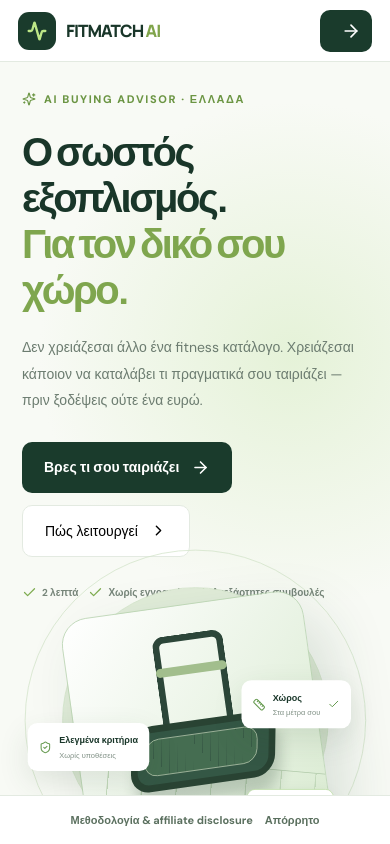
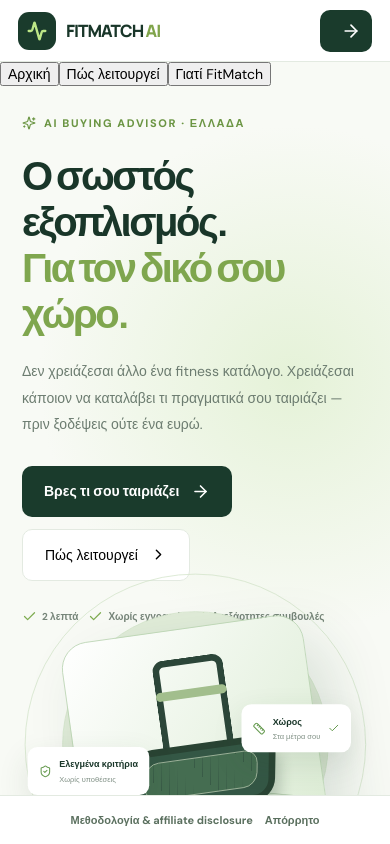
Before and after one commit to vmoulakakis/FITMACHT_AI, a Next.js app: page / in a window 390 px wide. Built offline with nearby package versions, Linux system fonts and the light colour scheme.

Commit message:
fix(mobile): preserve direct tab navigation without scroll

```diff
--- a/components/Advisor.tsx
+++ b/components/Advisor.tsx
@@ -36,6 +36,7 @@ export default function Advisor(){
     <button className="headerCTA" onClick={begin} type="button">Βρες τον εξοπλισμό σου <ArrowRight size={16}/></button>
   </div></header>
   {!started?<main className="homeWorkspace">
+    <div className="mobileSections" role="group" aria-label="Ενότητες FITMATCH"><button type="button" aria-pressed={homeView==="intro"} onClick={()=>setHomeView("intro")}>Αρχική</button><button type="button" aria-pressed={homeView==="how"} onClick={()=>setHomeView("how")}>Πώς λειτουργεί</button><button type="button" aria-pressed={homeView==="why"} onClick={()=>setHomeView("why")}>Γιατί FitMatch</button></div>
     {homeView==="intro"&&<section className="hero"><div className="heroInner"><div className="heroText">
       <div className="eyebrow"><Sparkles size={14}/> AI BUYING ADVISOR · ΕΛΛΑΔΑ</div>
       <h1>Ο σωστός εξοπλισμός.<br/><span className="accent">Για τον δικό σου χώρο.</span></h1>
```
